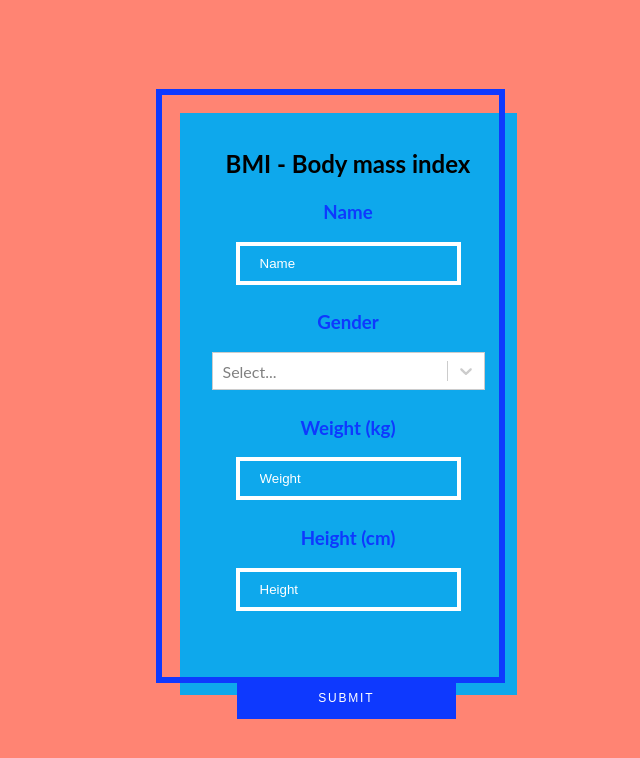
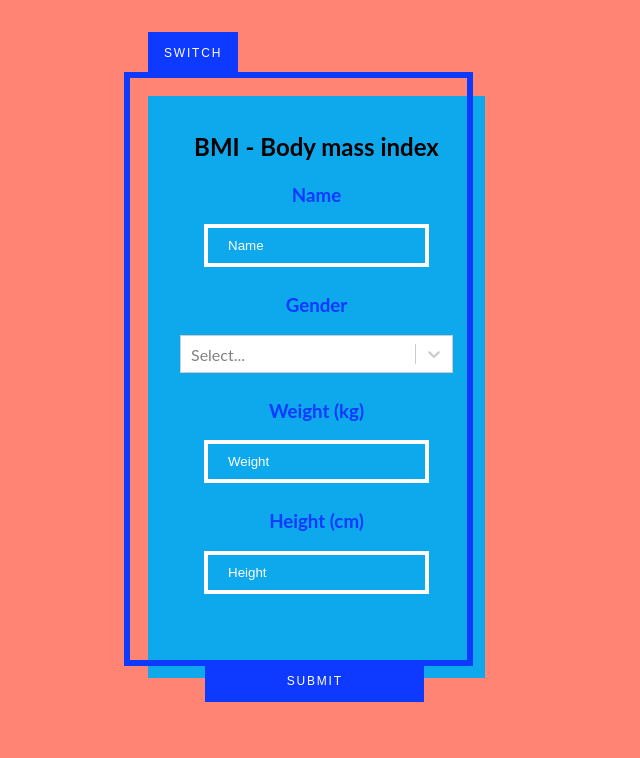
Before and after one commit to zw896/form-component, a React (Create React App) app: page / in a window 1280 px wide. Shown: the top 758 px of the page, without its empty margins (292-932 px from the left). Built offline with nearby package versions, Linux system fonts and the light colour scheme.

Commit message:
added switch form function; solved some warnings; final version 1

```diff
--- a/src/components/DynamicForm/DynamicForm.css
+++ b/src/components/DynamicForm/DynamicForm.css
@@ -20,11 +20,13 @@ body {
 
 form {
   display: flex;
+  text-align: center;
   flex-direction: column;
   background: transparent;
   max-width: 320px;
   padding: 2rem 2rem 5rem 2rem;
-  position: relative;
+  position: absolute;
+  top: 100px;
 }
 form::before, form::after {
   position: absolute;
@@ -140,7 +142,7 @@ form .submit {
 form button:hover {
   border: 5px solid #090c9b;
 }
-form .switch {
+.switch {
   border: none;
   padding: 0.85rem 1rem;
   margin-top: 2rem;
@@ -148,12 +150,13 @@ form .switch {
   color: white;
   font-size: 0.75rem;
   text-transform: uppercase;
-  width: 65%;
   position: absolute;
-  top: -60px;
-  right: 18%;
+  top: 0px;
   letter-spacing: 0.15em;
   transition: all 0.3s ease;
+}
+.switch:hover {
+  border: 5px solid #090c9b;
 }
 form p {
   font-size: 0.75rem;
--- a/src/components/DynamicForm/DynamicForm.js
+++ b/src/components/DynamicForm/DynamicForm.js
@@ -17,9 +17,11 @@ export default class DynamicForm extends Component {
       observationName: observationName || null,
       dataElements: dataElements,
       data,
-      valid: false,
       errors: {}
     };
+
+    this.onChange = this.handleChange.bind(this);
+    this.onSelectChange = this.handleSelectChange.bind(this);
   }
 
   handleChange = event => {
@@ -29,6 +31,8 @@ export default class DynamicForm extends Component {
         [event.target.name]: event.target.value
       }
     });
+
+    console.log(this.state.data);
   };
 
   handleSelectChange = (event, id) => {
@@ -51,7 +55,7 @@ export default class DynamicForm extends Component {
         //console.log(data[dataElement.id]);
         let regexName = /^([a-zA-Z]+\s){1}[a-zA-Z]+$/;
         if (!data[dataElement.id].match(regexName)) {
-          errorMessgage[dataElement.id] = "Name shuold be text based and separated by a space.";
+          errorMessgage[dataElement.id] = "Name should be text based and separated by a space.";
         }
       }
       // Validate height and weight
@@ -63,19 +67,40 @@ export default class DynamicForm extends Component {
         ) {
           errorMessgage[dataElement.id] = `${
             dataElement.id
-          } shuold be numbers and less than ${dataElement.bounds.upperLimit}`;
+          } should be numbers and less than ${dataElement.bounds.upperLimit}`;
         }
+      }
+
+      if (dataElement.id === 'bmi') {
+        let dataObj = data;
+        // ! BMI formula: weight / height(m) squared
+        dataObj.bmi = dataObj.weight / Math.pow(dataObj.height / 100, 2);
       }
     });
 
-    let dataObj = data;
-    // ! BMI formula: weight / height(m) squared
-    dataObj.bmi = dataObj.weight / Math.pow(dataObj.height / 100, 2);
     this.setState({
       errors: errorMessgage
     });
     return Object.keys(errorMessgage).length === 0;
   };
+
+  switchForm = (formId) => {
+    const formName = formId === 'bmi' ?  headCircumferenceReferenceProps : bmiReferenceProps;
+    const { id, dataElements, observationName } = formName;
+    // Object that would be finally outputted
+    const data = dataElements
+      .map(vals => vals.id)
+      .reduce((obj, key) => ({ ...obj, [key]: "" }), {});
+
+    this.setState({
+      isLoading: true,
+      id: id || null,
+      observationName: observationName || null,
+      dataElements: dataElements,
+      data,
+      errors: {}
+    });
+  }
 
   onSubmit = event => {
     event.preventDefault();
@@ -86,14 +111,18 @@ export default class DynamicForm extends Component {
   };
 
   render() {
-    const { dataElements, data, observationName, errors } = this.state;
+    const { id, observationName, dataElements, data, errors } = this.state;
     let selectedOption,
       defaultValue = "";
 
     return (
-      <div className="form">
+      <div className="container">
+        <div className="form-switch">
+          <button className="switch" onClick={() => this.switchForm(`${id}`)}>switch</button>
+        </div>
         <form className="form-field" onSubmit={this.onSubmit}>
           <h1 id="message">{observationName}</h1>
+
           {dataElements.map(dataElement => {
             if (dataElement.display) {
               if (dataElement.type === "select") {
```
Also changed, not shown: 1 other file (tests, documents, lock files or other folders).
